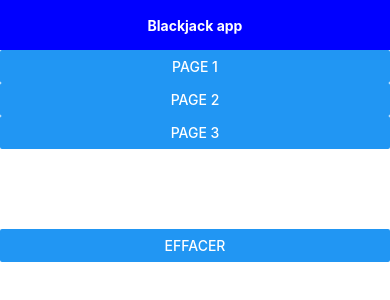
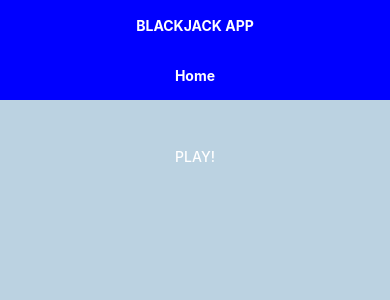
Before and after one commit to StephanieLACAZE/blackjack.app, a React Native app: screen / in a window 390 px wide. Shown: the top 300 px of the page. Built offline with nearby package versions, Linux system fonts and the light colour scheme.

Commit message:
nouveau App.js

```diff
--- a/App.js
+++ b/App.js
@@ -1,13 +1,14 @@
 import { StatusBar } from 'expo-status-bar';
 import React, { useState } from 'react';
-import { Button, StyleSheet,View, Text, TextInput } from 'react-native';
+import { Button, StyleSheet,View, Text} from 'react-native';
+import { NavigationContainer } from '@react-navigation/native';
+import { createStackNavigator } from '@react-navigation/stack';
 
 
 
-import Header from './components/Header'
+import Header from './components/Header';
 import Navbar from './components/Navbar'
-import Page1 from './components/Page1';
-import Page2 from './components/Page2';
+import Page2 from './components/table';
 
 
 
@@ -15,70 +16,46 @@ import Page2 from './components/Page2';
 
 export default function App() {
 
-  const [page, setPage]= useState("");
-
-  const handlePress1 =function(){
-    setPage ("page_1")
-  }
-  const handlePress2= function(){
-    setPage ("page_2")
-  }
-  const handlePress3= function() {
-    setPage ("page_3")
-  }
-  const [value, onChangeText]= useState("");
-  const [value2, setValue2]= useState("")
-
-  const handlePress= function(){
-        if(value)  value2
-
-  }
-
-  return (
-    <View style={styles.container}>
-      <Header title="Blackjack app" />
-      <View style={styles.body}>
-      {page === "page_1" &&
-        <Text>page 1</Text>}
-      {page === "page_2"&&
-       <Text>page 2</Text>}
-      {page === "page_3"&&
-        <Text>page 3</Text>}
-
-      <Button title = {"Page 1" } onPress={handlePress1}/>
-      <Button title = {"Page 2" } onPress={handlePress2}/>
-      <Button title = {"Page 3" } onPress={handlePress3}/>
-      </View>
-      <StatusBar style="auto"/>
-
-        <Text>{value}</Text>
-        <TextInput style={styles.subject}
-        onChangeText = {text=>onChangeText(text)}
-        value ={value} />
-        <Button style={styles.bouton} title={"effacer"} onPress={handlePress}/>
-    </View>
+const [titrePage, setTitrePage] = useState("Home");
 
 
-  )
 
+const [page, setPage] =useState("table");
+const handlePress = function (){
+  setPage ("table 1")
 }
-  const styles = StyleSheet.create({
-    body: {
-      color: "red",
-    },
-    subject: {
-      borderColor :"red",
-      borderStyle: "solid",
-      borderwidth: 10,
-      height: 80,
-    },
-    bouton: {
-      margin:10,
-      width:20,
-      heigth :20,
-      backgroundColor:"purple",
-
-    }
 
 
-  })
+
+
+return (
+<View style ={styles.container}>
+  <Header title = "BLACKJACK APP"/>
+  <Header title = {titrePage}/>
+  <View style = {styles.main}>
+    <View style= {styles.button}>
+      <Button title= "Play!" color = "#11993" onPress={handlePress}/>
+    </View>
+  </View>
+  <StatusBar style ="auto"/>
+  </View>
+
+);
+}
+const styles = StyleSheet.create({
+  container: {
+    flex:1,
+    backgroundColor: "#BBD2E1",
+    alignItems: "center",
+    justifyContent: 'flex-start',
+  },
+  main: {
+    marginTop:20,
+  },
+  button : {
+    margin:20,
+    alignItems: "center",
+  },
+
+  page:{},
+})
```
